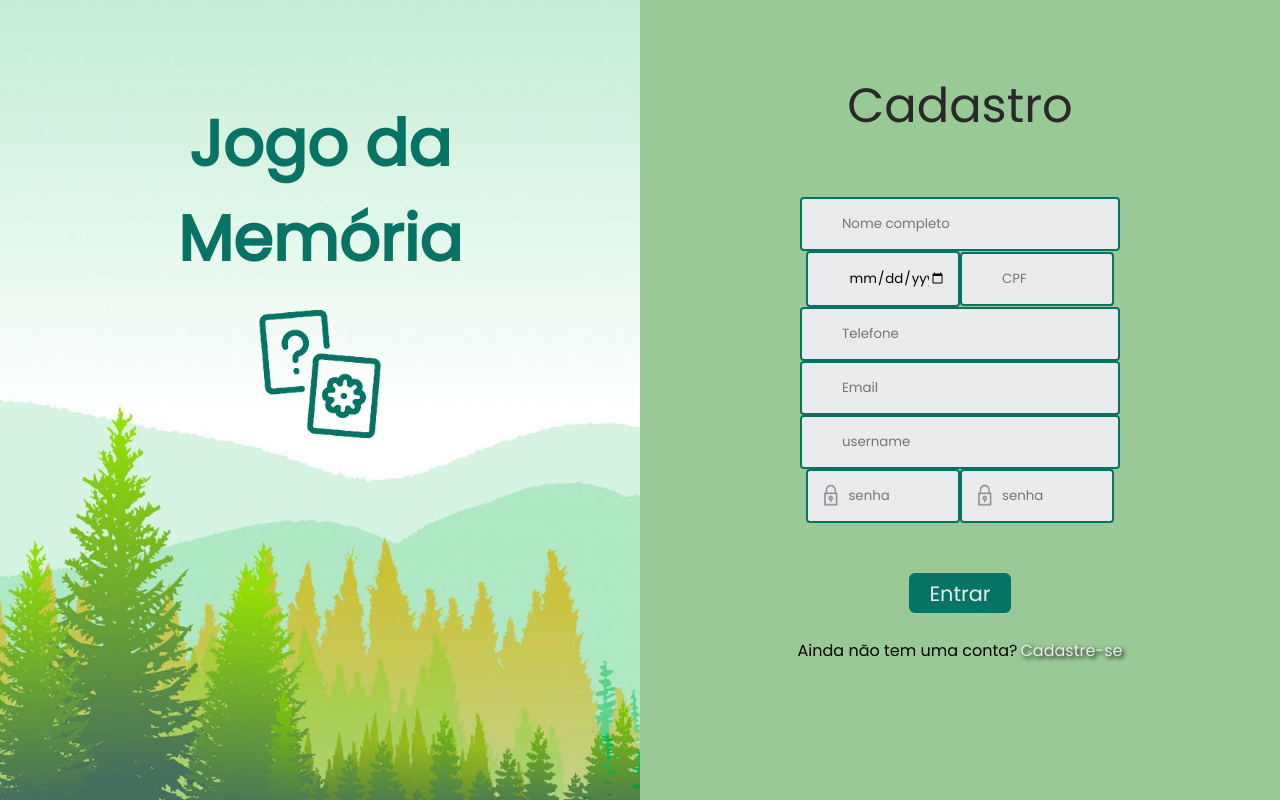
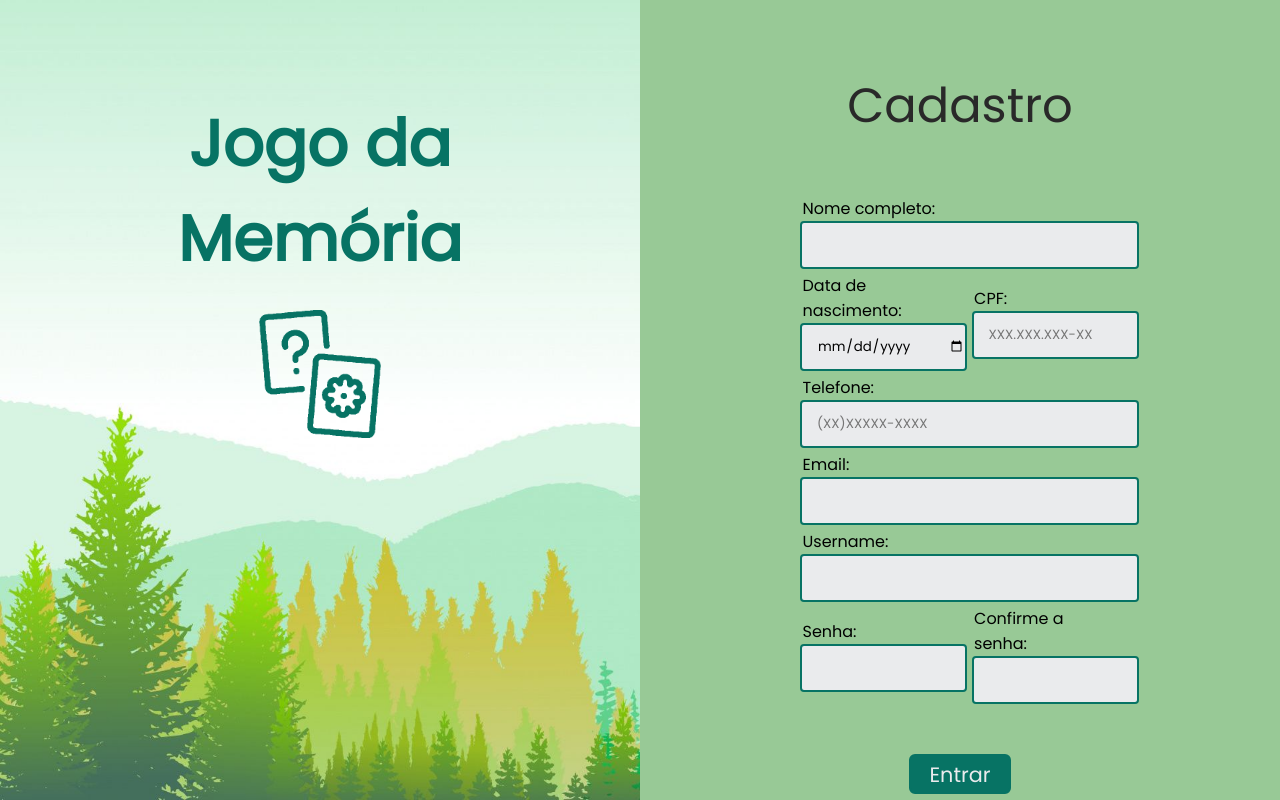
Before and after one commit to camillebobsin/si401-memory-game, a PHP site: page /sign-in.html in a window 1280 px wide. Run offline with PHP 8.4, Linux system fonts and the light colour scheme.

Commit message:
Feat: sign-in layout

```diff
--- a/sign-in.html
+++ b/sign-in.html
@@ -18,24 +18,44 @@
         <div class="split-window">
             <h2>Cadastro</h2>
             <form>
-                <input id="name" type="text" placeholder="Nome completo">
-                <div class="teste">
-                    <input id="date" type="date" min="1920-09-16" max="2020-09-16">
-                    <input id="cpf" type="text" placeholder="CPF">
+                <div class="label">
+                    <p>Nome completo:</p>
+                    <input type="text">
                 </div>
-                <input id="phone-number" type="text" placeholder="Telefone">
-                <input id="email" type="email" placeholder="Email">
-                <input id="username" type="text" placeholder="username">
-                <div class="teste">
-                    <input id="password" type="password" placeholder="senha">
-                    <input id="password" type="password" placeholder="senha">
+                <div class="wrap-input">
+                    <div class="wrap-label">
+                        <p>Data de nascimento:</p>
+                        <input type="date" min="1920-09-16" max="2020-09-16">
+                    </div>
+                    <div class="wrap-label">
+                        <p>CPF:</p>
+                        <input type="text" placeholder="XXX.XXX.XXX-XX">
+                    </div>
                 </div>
-                <button>Entrar</button>
+                <div class="label">
+                    <p>Telefone:</p>
+                    <input type="text" placeholder="(XX)XXXXX-XXXX">
+                </div>
+                <div class="label">
+                    <p>Email:</p>
+                    <input type="email">
+                </div>
+                <div class="label">
+                    <p>Username:</p>
+                    <input type="text">
+                </div>
+                <div class="wrap-input">
+                    <div class="wrap-label">
+                        <p>Senha:</p>
+                        <input type="password">
+                    </div>
+                    <div class="wrap-label">
+                        <p>Confirme a senha:</p>
+                        <input type="password">
+                    </div>
+                </div>
             </form>
-            <div id="sign-in">
-                <p>Ainda não tem uma conta?</p>
-                <a href="#">Cadastre-se</a>
-            </div>
+            <button>Entrar</button>
         </div>
     </div>
 </body>
--- a/styles/sign-in.css
+++ b/styles/sign-in.css
@@ -1,19 +1,17 @@
 @import url(styles.css);
 
-input {
-    padding: 15px 12px;
-    width: 25vw;
-    box-sizing: border-box;
-    background-size: 25px 25px;
-    background-repeat: no-repeat;
-    padding-left: 40px;
+form {
+    margin-top: 50px;
 }
 
-.teste input {
-    width: 12vw;
+input {
+    height: 5.5vh;
+    width: 25vw;
+    padding-left: 15px;
 }
 
-.teste {
+.wrap-input {
+    width: 25vw;
     display: flex;
     flex-direction: row;
     justify-content: space-between;
@@ -21,19 +19,24 @@ input {
     flex-wrap: nowrap;
 }
 
-#name {
-    margin-top: 55px;
-    background-position: 10px 12px;
+.label {
+    width: 25vw;
+    display: flex;
+    flex-direction: column;
+    align-items: flex-start;
+    margin-top: 4px;
 }
 
-#password {
-    background-image: url('../assets/password.png');
-    background-position: 10px 12px;
+.wrap-label {
+    width: 11.6vw;
+    display: flex;
+    flex-direction: column;
+    align-items: flex-start;
+    margin-top: 4px;
 }
 
-#sign-in {
-    display: flex;
-    margin-top: 25px;
+.wrap-label input {
+    width: 11.6vw;
 }
 
 h2 {
@@ -45,24 +48,6 @@ button {
     margin-top: 50px;
 }
 
-a {
-    color: #EAEBED;
-    margin-left: 3px;
-    text-shadow: 2px 2px 4px #000000;
+p {
+    margin-left: 2.5px;
 }
-
-a:hover {
-    text-decoration: underline;
-}
-
-form {
-    display: flex;
-    flex-direction: column;
-    align-items: center;
-}
-
-form div {
-    display: flex;
-    flex-direction: column;
-    align-items: center;
-}
```
